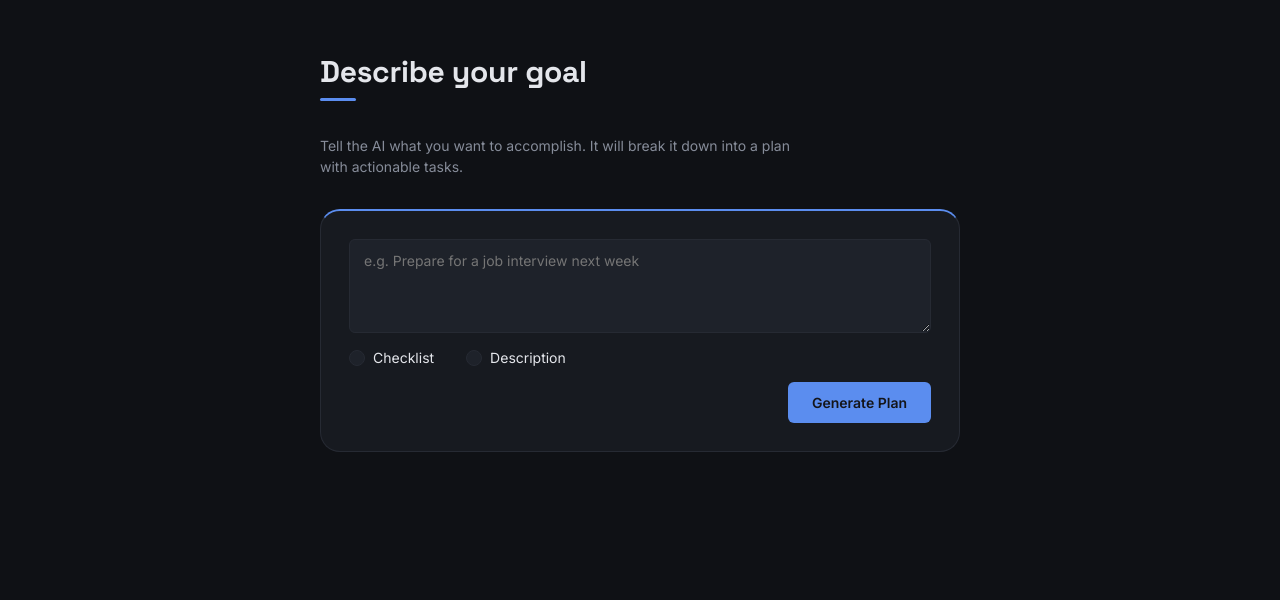
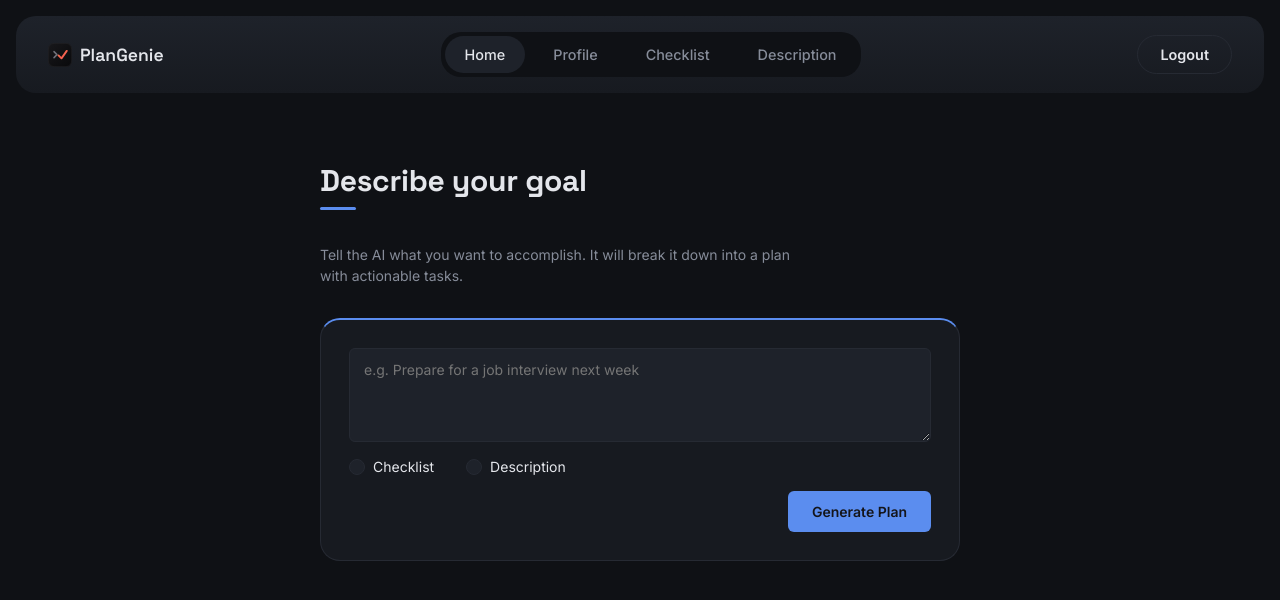
Before and after one commit to Antonelson/PlanGenie, a React (Vite) app in the folder frontend/: page /promptpage in a window 1280 px wide. Shown: the top 600 px of the page. Built offline with nearby package versions, Linux system fonts and the light colour scheme.

Commit message:
fevicon and layout done

```diff
--- /dev/null
+++ b/frontend/Layout/Layout.jsx
@@ -0,0 +1,23 @@
+import { Outlet, NavLink } from "react-router-dom";
+import styles from "./Layout.module.css";
+import Navbar from "./Navbar"
+export default function Layout() {
+  return (
+   <div className={styles.layout}>
+      <header className={styles.navbar}>
+        <div className={styles.navbarLogo}>
+          <span className={styles.logoIcon}> <img src="/asset/image/logo.svg" alt="PlanGenie" /></span>
+          <span className={styles.logoText}>PlanGenie</span>
+        </div>
+        <Navbar></Navbar>
+
+
+        <button className={styles.getStartedBtn}>Logout</button>
+      </header>
+
+      <main className={styles.layoutContent}>
+        <Outlet />
+      </main>
+    </div>
+  );
+}
--- /dev/null
+++ b/frontend/Layout/Layout.module.css
@@ -0,0 +1,91 @@
+.layout {
+  min-height: 100%;
+  background: var(--color-bg);
+  color: var(--color-text);
+}
+
+.navbar {
+  display: flex;
+  align-items: center;
+  justify-content: space-between;
+  padding: var(--spacing-md) var(--spacing-lg);
+  background: linear-gradient(180deg, var(--color-surface-elevated), var(--color-surface));
+  border-radius: var(--radius-lg);
+  margin: var(--spacing-md);
+}
+
+.navbarLogo {
+  display: flex;
+  align-items: center;
+  gap: var(--spacing-sm);
+}
+
+.logoIcon {
+  display: flex;
+  align-items: center;
+  justify-content: center;
+}
+
+.logoIcon img {
+  width: 24px;
+  height: 24px;
+  display: block;
+  object-fit: contain;
+}
+.logoText {
+  font-family: var(--font-display);
+  font-weight: 600;
+  font-size: 1.1rem;
+  color: var(--color-text);
+}
+
+.navbarPill {
+  display: flex;
+  align-items: center;
+  gap: var(--spacing-sm);
+  background: var(--color-bg);
+  border-radius: var(--radius-lg);
+  padding: 4px;
+}
+
+.navLink {
+  font-family: var(--font-body);
+  font-size: 0.9rem;
+  font-weight: 500;
+  color: var(--color-text-muted);
+  text-decoration: none;
+  padding: 10px 20px;
+  border-radius: var(--radius-lg);
+  transition: background 0.2s ease, color 0.2s ease;
+}
+
+.navLink:hover {
+  color: var(--color-text);
+}
+
+.active {
+  background: var(--color-surface-elevated);
+  color: var(--color-text);
+}
+
+.getStartedBtn {
+  font-family: var(--font-body);
+  font-weight: 600;
+  font-size: 0.9rem;
+  color: var(--color-text);
+  background: transparent;
+  border: 1px solid var(--color-border);
+  border-radius: var(--radius-lg);
+  padding: 10px 22px;
+  cursor: pointer;
+  transition: background 0.2s ease, border-color 0.2s ease;
+}
+
+.getStartedBtn:hover {
+  background: var(--color-surface-elevated);
+  border-color: var(--color-primary);
+}
+
+.layoutContent {
+  padding: var(--spacing-lg);
+}
--- /dev/null
+++ b/frontend/Layout/Navbar.jsx
@@ -0,0 +1,33 @@
+import { Link,NavLink } from "react-router-dom";
+import styles from "./Layout.module.css"
+export default function Navbar() {
+  return (
+   <nav className={styles.navbarPill}>
+          <NavLink
+            to="/promptpage"
+            end
+            className={({ isActive }) => `${styles.navLink} ${isActive ? styles.active : ""}`}
+          >
+            Home
+          </NavLink>
+          <NavLink
+            to="/promptpage/profile"
+            className={({ isActive }) => `${styles.navLink} ${isActive ? styles.active : ""}`}
+          >
+            Profile
+          </NavLink>
+          <NavLink
+            to="/promptpage/checklist"
+            className={({ isActive }) => `${styles.navLink} ${isActive ? styles.active : ""}`}
+          >
+            Checklist
+          </NavLink>
+          <NavLink
+            to="/promptpage/description"
+            className={({ isActive }) => `${styles.navLink} ${isActive ? styles.active : ""}`}
+          >
+            Description
+          </NavLink>
+        </nav>
+  );
+}
--- a/frontend/index.html
+++ b/frontend/index.html
@@ -2,9 +2,9 @@
 <html lang="en">
   <head>
     <meta charset="UTF-8" />
-    <!-- <link rel="icon" type="image/svg+xml" href="/favicon.svg" /> -->
+    <link rel="icon" type="image/svg+xml" href="/favicon.svg" />
     <meta name="viewport" content="width=device-width, initial-scale=1.0" />
-    <title>plangenie</title>
+    <title>PlanGenie</title>
   </head>
   <body>
     <div id="root"></div>
--- a/frontend/src/Pages/PromptPage.jsx
+++ b/frontend/src/Pages/PromptPage.jsx
@@ -141,7 +141,7 @@ export default function PromptPage() {
           })}
         {plan.length > 0 && (
           <>
-            <button className={`${styles.submitBtn} ${styles.last}`} onClick={saveResult}>
+            <button className={`${styles.submitBtn} ${styles.last}`} onClick={saveCheckList}>
               Convert To CheckList
             </button>
             <button className={styles.submitBtn} onClick={()=>{clear("plan");toast.success("Discarded")}}>Discard</button>
--- a/frontend/src/Pages/PromptPage.module.css
+++ b/frontend/src/Pages/PromptPage.module.css
@@ -4,7 +4,7 @@
   min-height: 100vh;
   background: var(--color-bg);
   font-family: var(--font-body);
-  padding: var(--spacing-lg);
+  /* padding: var(--spacing-lg);  */
 }
 
 .container {
--- a/frontend/src/routes/Authrouter.jsx
+++ b/frontend/src/routes/Authrouter.jsx
@@ -1,3 +1,4 @@
+import Home from "../Auth/Home.jsx";
 import Login from "../Auth/Login.jsx";
 import Register from "../Auth/Register.jsx";
 const Authrouter = [
@@ -6,6 +7,10 @@ const Authrouter = [
   },
   {
     path:"/register",element:<Register/>
+  },
+  {
+    path:"/",
+    element:<Home/>
   }
 ]
 
--- a/frontend/src/routes/Postrouter.jsx
+++ b/frontend/src/routes/Postrouter.jsx
@@ -1,14 +1,16 @@
-import Home from "../Pages/Home";
 import PromptPage from "../Pages/PromptPage";
+import Layout from "../../Layout/Layout";
 
 const PostRouter = [
+{
+    path:"/promptpage",
+    element:<Layout/>,
+    children:[
+
     {
-        path:"/",
-        element:<Home/>
-    },
-    {
-        path:"/promptpage",
+        index:true,
         element:<PromptPage/>
-    }
+    }]
+}
 ]
 export default PostRouter;
--- a/frontend/src/styles/variable.css
+++ b/frontend/src/styles/variable.css
@@ -50,4 +50,5 @@
   --spacing-sm: 8px;
   --spacing-md: 16px;
   --spacing-lg: 32px;
+  --spacing-tp:4px
 }
```
Also changed, not shown: frontend/public/asset/image/logo.svg (added), frontend/public/favicon.svg (added), frontend/src/Auth/Home.jsx (renamed from frontend/src/Pages/Home.jsx), frontend/src/Auth/Home.module.css (renamed from frontend/src/Pages/Home.module.css).
